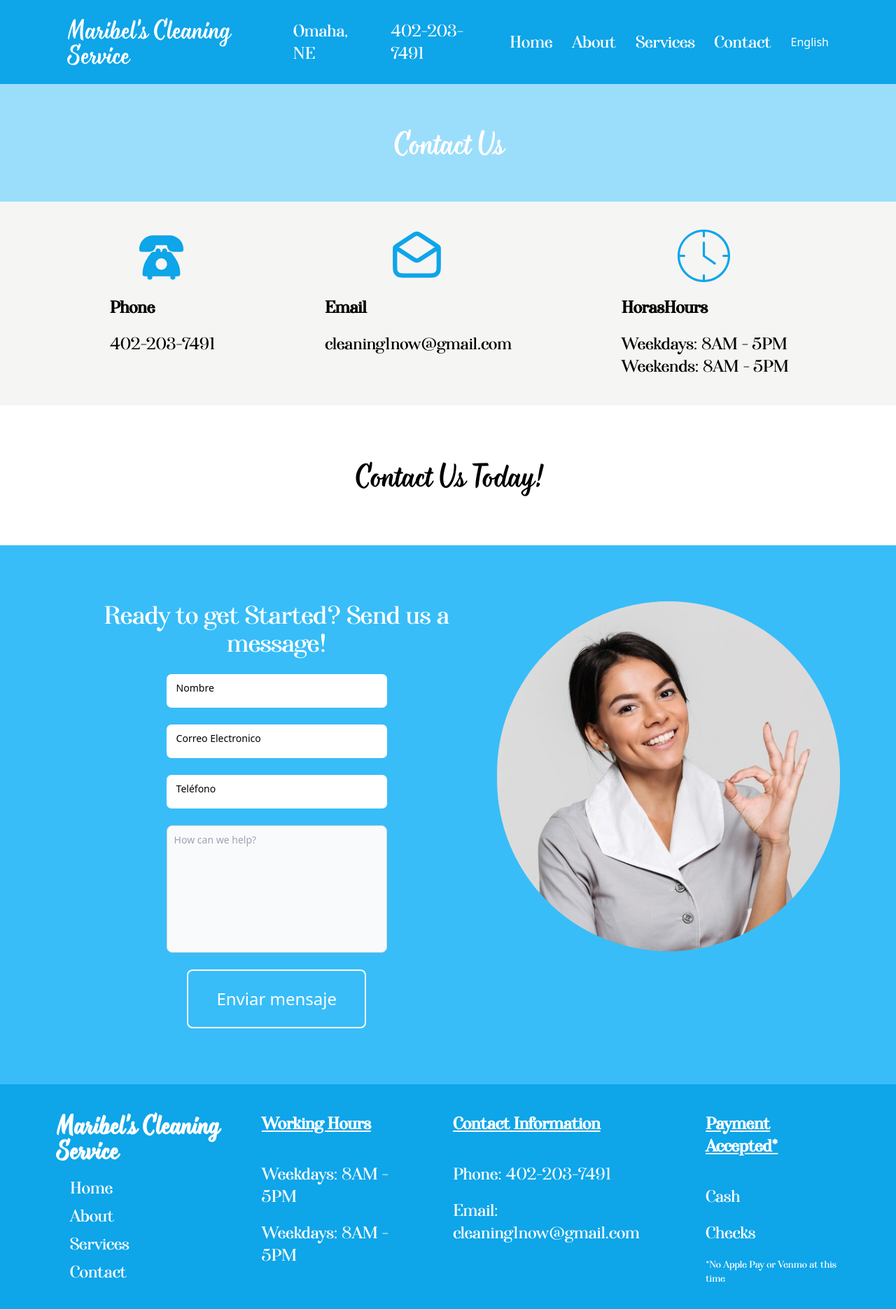
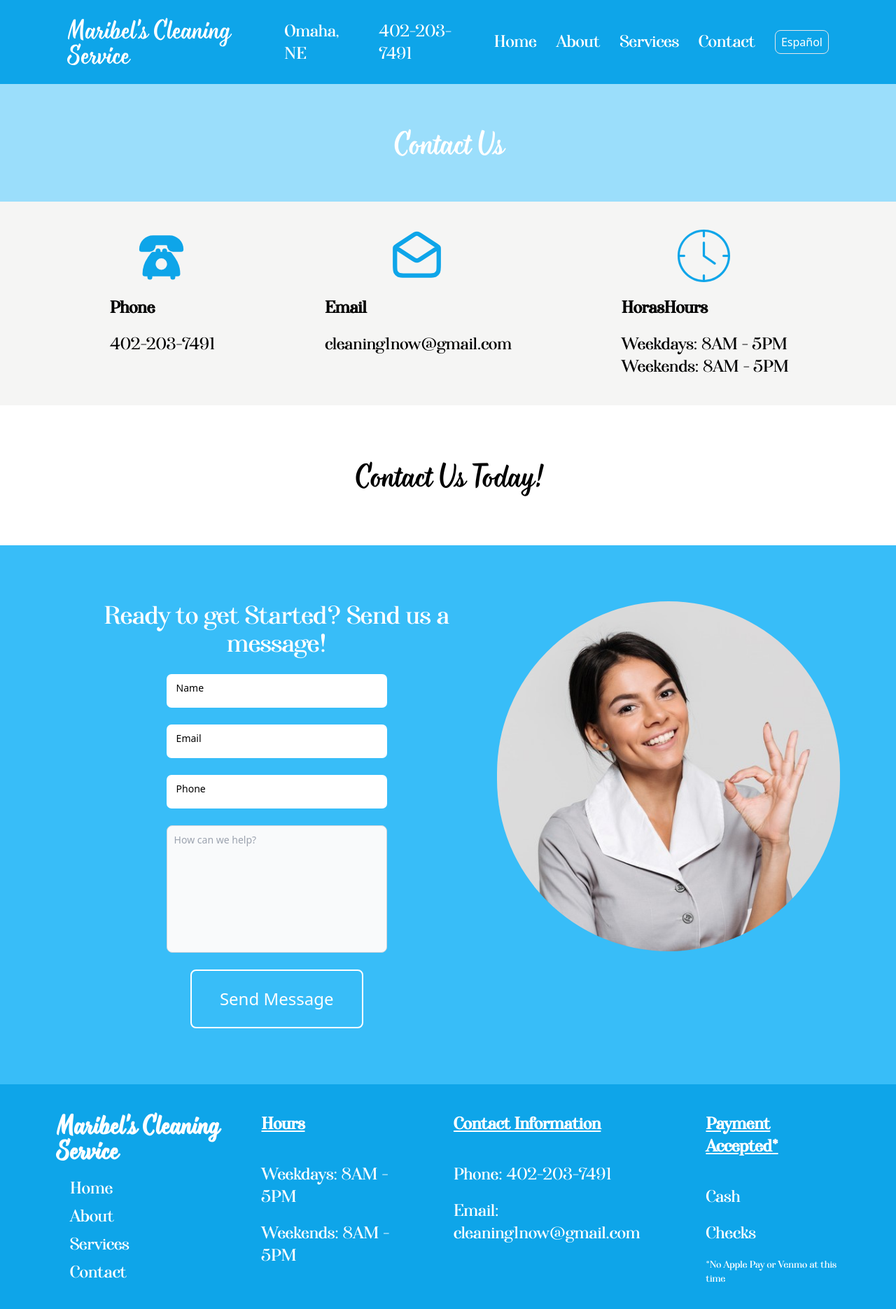
Before and after one commit to Tactenator/maribel, a React (Create React App) app: page /contact in a window 1280 px wide. Shown: the top 1870 px of the page at 70% size. Built offline with nearby package versions, Linux system fonts and the light colour scheme.

Commit message:
all spanish working

```diff
--- a/src/components/contact.js
+++ b/src/components/contact.js
@@ -43,7 +43,7 @@ const ContactDiv = () => {
                         placeholder=" " required
                         />
                         <label className="pointer-events-none absolute left-0 -top-1.5 flex h-full w-full select-none text-[11px] font-normal leading-tight text-black transition-all before:pointer-events-none before:mt-[6.5px] before:mr-1 before:box-border before:block before:h-1.5 before:w-2.5   before:transition-all after:pointer-events-none after:mt-[6.5px] after:ml-1 after:box-border after:block  after:flex-grow after:rounded-tr-md  peer-placeholder-shown:text-sm peer-placeholder-shown:leading-[3.75] peer-placeholder-shown:text-black peer-placeholder-shown:before:border-transparent peer-placeholder-shown:after:border-transparent peer-focus:text-[11px] peer-focus:leading-tight peer-disabled:text-transparent  peer-disabled:peer-placeholder-shown:text-blue-gray-500">
-                        { language === "english" ? "Name" : "Nombre" }
+                        { language === "English" ? "Name" : "Nombre" }
                         </label>
                     </div>
                     <div className="relative h-12 w-1/2 min-w-[250px]">
@@ -52,7 +52,7 @@ const ContactDiv = () => {
                         placeholder=" " required
                         />
                         <label className="pointer-events-none absolute left-0 -top-1.5 flex h-full w-full select-none text-[11px] font-normal leading-tight text-black transition-all before:pointer-events-none before:mt-[6.5px] before:mr-1 before:box-border before:block before:h-1.5 before:w-2.5   before:transition-all after:pointer-events-none after:mt-[6.5px] after:ml-1 after:box-border after:block  after:flex-grow after:rounded-tr-md  peer-placeholder-shown:text-sm peer-placeholder-shown:leading-[3.75] peer-placeholder-shown:text-black peer-placeholder-shown:before:border-transparent peer-placeholder-shown:after:border-transparent peer-focus:text-[11px] peer-focus:leading-tight peer-disabled:text-transparent  peer-disabled:peer-placeholder-shown:text-blue-gray-500">
-                        { language === "english" ? "Email" : "Correo Electronico" }
+                        { language === "English" ? "Email" : "Correo Electronico" }
                         </label>
                     </div>
                     <div className="relative h-12 w-1/2 min-w-[250px]">
@@ -61,13 +61,13 @@ const ContactDiv = () => {
                         placeholder=" " required
                         />
                         <label className="pointer-events-none absolute left-0 -top-1.5 flex h-full w-full select-none text-[11px] font-normal leading-tight text-black transition-all before:pointer-events-none before:mt-[6.5px] before:mr-1 before:box-border before:block before:h-1.5 before:w-2.5   before:transition-all after:pointer-events-none after:mt-[6.5px] after:ml-1 after:box-border after:block  after:flex-grow after:rounded-tr-md  peer-placeholder-shown:text-sm peer-placeholder-shown:leading-[3.75] peer-placeholder-shown:text-black peer-placeholder-shown:before:border-transparent peer-placeholder-shown:after:border-transparent peer-focus:text-[11px] peer-focus:leading-tight peer-disabled:text-transparent  peer-disabled:peer-placeholder-shown:text-blue-gray-500">
-                        { language === "english" ? "Phone" : "Teléfono" }
+                        { language === "English" ? "Phone" : "Teléfono" }
                         </label>
                     </div>
                         <textarea name='message' rows="8" cols="30" placeholder='How can we help?' required
                         className='bg-gray-50 rounded-lg p-2.5 border border-gray-300 resize-none text-sm min-w-[250px] md:w-1/2  text-gray-900'></textarea>
                          <button type="submit" className='border-solid border-2 border-white text-white py-6 px-10 text-2xl rounded-lg transition-all duration-200
-                        hover:bg-white hover:text-sky-500'>{language === "english" ? "Send Message" : "Enviar mensaje"}</button>
+                        hover:bg-white hover:text-sky-500'>{language === "English" ? "Send Message" : "Enviar mensaje"}</button>
                 </form>
                 <div ref={thanksRef} className='text-white font-Afterglow text-center h-full flex flex-col justify-center gap-6 pb-20' style={{display: 'none'}}>
                     <h1 className='text-white font-Monarda text-4xl'>{language === "English" ? "Thank you!" : "¡Gracias!"}</h1>
--- a/src/components/footer.js
+++ b/src/components/footer.js
@@ -1,38 +1,51 @@
 import { Link } from 'react-router-dom'
+import { useContext } from 'react';
+import { Context } from '../Context';
 
 const Footer = () => {
+    const { language, setLanguage } = useContext(Context)
     return (
         <footer className="flex flex-col md:flex-row justify-evenly bg-sky-500 pt-10 pb-32 px-20 text-white font-Afterglow text-2xl">
             <div>
                 <h1 className='mb-5 font-bold font-Monarda text-3xl'>Maribel's Cleaning Service</h1>
                 <ul className="flex flex-col gap-2 ml-5">
-                    <Link className="text-2xl font-Afterglow transition-all duration-200 hover:underline" to="/">Home</Link>
-                    <Link className="text-2xl font-Afterglow transition-all duration-200 hover:underline" to="/about">About</Link>
-                    <Link className="text-2xl font-Afterglow transition-all duration-200 hover:underline" to="/services">Services</Link>
-                    <Link className="text-2xl font-Afterglow transition-all duration-200 hover:underline" to="/contact">Contact</Link>
+                    <Link className="text-2xl font-Afterglow transition-all duration-200 hover:underline" to="/">
+                        {language === "English" ? "Home" : "Inicio"}
+                    </Link>
+                    <Link className="text-2xl font-Afterglow transition-all duration-200 hover:underline" to="/about">
+                        {language === "English" ? "About" : "Sobre nosotros"}
+                    </Link>
+                    <Link className="text-2xl font-Afterglow transition-all duration-200 hover:underline" to="/services">
+                        {language === "English" ? "Services" : "Servicios"}
+                    </Link>
+                    <Link className="text-2xl font-Afterglow transition-all duration-200 hover:underline" to="/contact">
+                        {language === "English" ? "Contact" : "Contacto"}
+                    </Link>
                 </ul>
             </div>
             <div className="flex flex-col md:flex-row pt-10 md:pt-0 justify-evenly gap-16">
                 <div>
-                    <h2 className='font-bold text-2xl mb-10 underline'>Working Hours</h2>
+                    <h2 className='font-bold text-2xl mb-10 underline'>{language === "English" ? "Hours" : "Horas"}</h2>
                     <ul>
-                        <li className="mb-5">Weekdays: 8AM - 5PM</li>
-                        <li className="">Weekdays: 8AM - 5PM</li>
+                        <li className="mb-5">{language === "English" ? "Weekdays" : "Días Laborables"}: 8AM - 5PM</li>
+                        <li className="">{language === "English" ? "Weekends" : "Fines de Semana"}: 8AM - 5PM</li>
                     </ul>
                 </div>
                 <div>
-                    <h2 className='font-bold text-2xl mb-10 underline'>Contact Information</h2>
+                    <h2 className='font-bold text-2xl mb-10 underline'>
+                        {language === "English" ? "Contact Information" : "Información del Contacto"}
+                    </h2>
                     <ul>
-                        <li className='mb-5'>Phone: <a href="tel:4022037491" className="font-Afterglow hover:underline">402-203-7491</a></li>
-                        <li>Email: <a href='mailto: cleaning1now@gmail.com' className='font-Afterglow hover:underline'>cleaning1now@gmail.com</a></li>
+                        <li className='mb-5'>{language === "English" ? "Phone" : "Teléfono"}: <a href="tel:4022037491" className="font-Afterglow hover:underline">402-203-7491</a></li>
+                        <li>{language === "English" ? "Email" : "Correo Electronico"}: <a href='mailto: cleaning1now@gmail.com' className='font-Afterglow hover:underline'>cleaning1now@gmail.com</a></li>
                     </ul>
                 </div>
                 <div>
-                    <h2 className='font-bold text-2xl mb-10 underline'>Payment Accepted*</h2>
+                    <h2 className='font-bold text-2xl mb-10 underline'>{language === "English" ? "Payment Accepted" : "Pago aceptado"}*</h2>
                     <ul>
-                        <li className="mb-5">Cash</li>
-                        <li className="mb-5">Checks</li>
-                        <li className='text-sm'>*No Apple Pay or Venmo at this time</li>
+                        <li className="mb-5">{language === "English" ? "Cash" : "Dinero en efectivo"}</li>
+                        <li className="mb-5">{language === "English" ? "Checks" : "Cheques"}</li>
+                        <li className='text-sm'>{language === "English" ? "*No Apple Pay or Venmo at this time" : "*No Apple Pay o Venmo en este momento"}</li>
                     </ul>
                 </div>
             </div>
--- a/src/components/navbar.js
+++ b/src/components/navbar.js
@@ -32,11 +32,21 @@ const Navbar = () => {
                 <h3 className="hidden lg:block text-2xl font-Afterglow">Omaha, NE</h3>
                 <a href="tel:4022037491" className="hidden lg:block text-2xl font-Afterglow hover:underline">402-203-7491</a>
                 <ul className="hidden md:flex gap-7">
-                    <Link className="text-2xl font-Afterglow transition-all duration-200 hover:underline" to="/">Home</Link>
-                    <Link className="text-2xl font-Afterglow transition-all duration-200 hover:underline" to="/about">About</Link>
-                    <Link className="text-2xl font-Afterglow transition-all duration-200 hover:underline" to="/services">Services</Link>
-                    <Link className="text-2xl font-Afterglow transition-all duration-200 hover:underline" to="/contact">Contact</Link>
-                    <button onClick={handleLanguage}>{language}</button>
+                    <Link className="text-2xl font-Afterglow transition-all duration-200 hover:underline" to="/">
+                        {language === "English" ? "Home" : "Inicio" }
+                    </Link>
+                    <Link className="text-2xl font-Afterglow transition-all duration-200 hover:underline" to="/about">
+                        {language === "English" ? "About" : "Sobre nosotros"}
+                    </Link>
+                    <Link className="text-2xl font-Afterglow transition-all duration-200 hover:underline" to="/services">
+                        {language === "English" ? "Services" : "Servicios"}
+                    </Link>
+                    <Link className="text-2xl font-Afterglow transition-all duration-200 hover:underline" to="/contact">
+                        {language === "English" ? "Contact" : "Contacto"}
+                    </Link>
+                    <button className="border solid rounded-lg py-1 px-2 hover:bg-white hover:text-sky-500 transition-all duration-200" onClick={handleLanguage}>
+                        {language === "English" ? "Español" : "English"}
+                    </button>
                 </ul>
                 <div  id="hamburger-menu" className="md:hidden" onClick={handleMobile}>
                     <div className='mx-auto bg-white mb-1 h-[3px] w-[25px] pointer-events-none'></div>
@@ -47,10 +57,18 @@ const Navbar = () => {
                 <span onClick={closeModal} className='absolute top-4 right-10 text-2xl text-white font-bold hover:cursor-pointer hover:text-black'>x</span>
                     <h1 className="sm:block text-3xl font-Monarda text-center mb-20 mt-10">Maribel's Cleaning Service</h1>
                     <ul className="flex flex-col items-center gap-7">
-                        <Link className="text-4xl font-Afterglow transition-all duration-200 hover:underline" onClick={closeModal} to="/">Home</Link>
-                        <Link className="text-4xl font-Afterglow transition-all duration-200 hover:underline" onClick={closeModal} to="/about">About</Link>
-                        <Link className="text-4xl font-Afterglow transition-all duration-200 hover:underline" onClick={closeModal} to="/services">Services</Link>
-                        <Link className="text-4xl font-Afterglow transition-all duration-200 hover:underline" onClick={closeModal} to="/contact">Contact</Link>
+                        <Link className="text-4xl font-Afterglow transition-all duration-200 hover:underline" onClick={closeModal} to="/">
+                            {language === "English" ? "Home" : "Inicio" }
+                        </Link>
+                        <Link className="text-4xl font-Afterglow transition-all duration-200 hover:underline" onClick={closeModal} to="/about">
+                            {language === "English" ? "About" : "Sobre nosotros"}
+                        </Link>
+                        <Link className="text-4xl font-Afterglow transition-all duration-200 hover:underline" onClick={closeModal} to="/services">
+                            {language === "English" ? "Services" : "Servicios"}
+                        </Link>
+                        <Link className="text-4xl font-Afterglow transition-all duration-200 hover:underline" onClick={closeModal} to="/contact">
+                            {language === "English" ? "Contact" : "Contacto"}
+                        </Link>
                     </ul>
                 </div>
             </nav>
```
